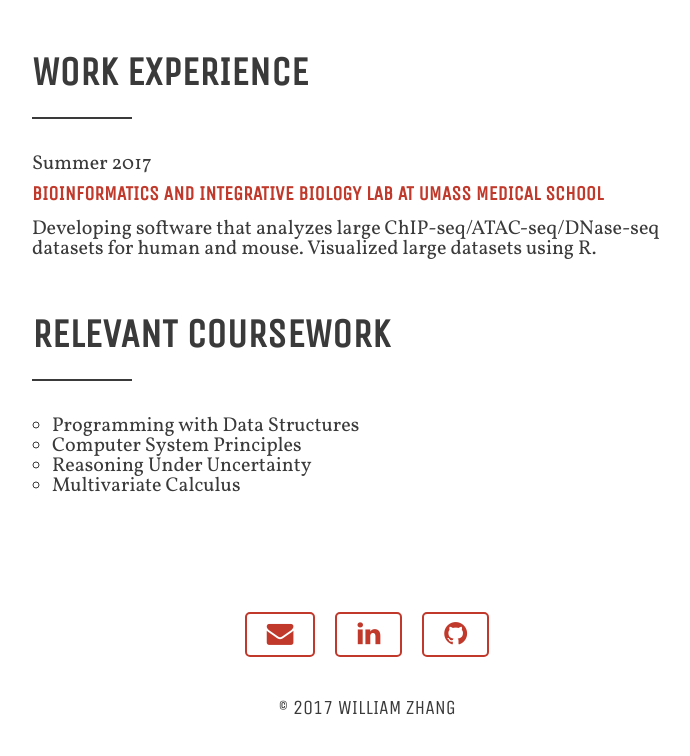
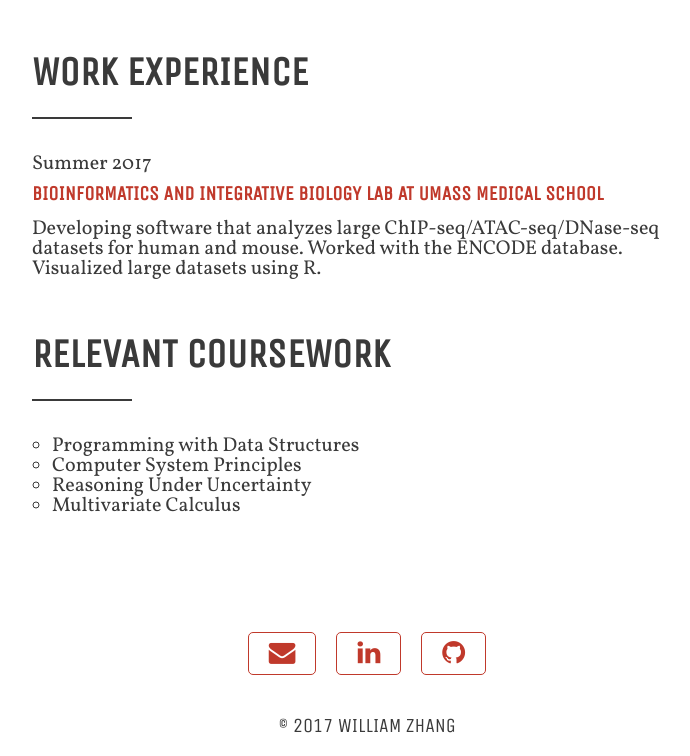
Before and after one commit to willzhang100/mygithubpage, a plain HTML site: page index.html in a window 1280 px wide. Shown: the part 992-1748 px from the top of the page, without its empty margins (273-963 px from the left). Drawn offline with nearby package versions, Linux system fonts and the light colour scheme.

Commit message:
Added information about UMass Med in Work Experience. Made social button border thinner.

```diff
--- a/index.html
+++ b/index.html
@@ -73,7 +73,7 @@
           <div class="content-item">
             <div class="time">Summer 2017</div>
             <h3 class="experience-title">Bioinformatics and Integrative Biology Lab at UMass Medical School</h3>
-            <p>Developing software that analyzes large ChIP-seq/ATAC-seq/DNase-seq datasets for human and mouse. Visualized large datasets using R.</p>
+            <p>Developing software that analyzes large ChIP-seq/ATAC-seq/DNase-seq datasets for human and mouse. Worked with the ENCODE database. Visualized large datasets using R.</p>
           </div>
         </div>
       </div>
--- a/main.css
+++ b/main.css
@@ -89,7 +89,7 @@ body {
 .button {
   display: inline-block;
   border-style: solid;
-  border-width: 2px;
+  border-width: 1px;
   border-color: #c0392b;
 	border-radius: 5px;
   padding: 0.5em 1em;
@@ -154,6 +154,3 @@ a {
 .name {
 	font-size: 3em;
 }
-
-.copyright {
-}
```
